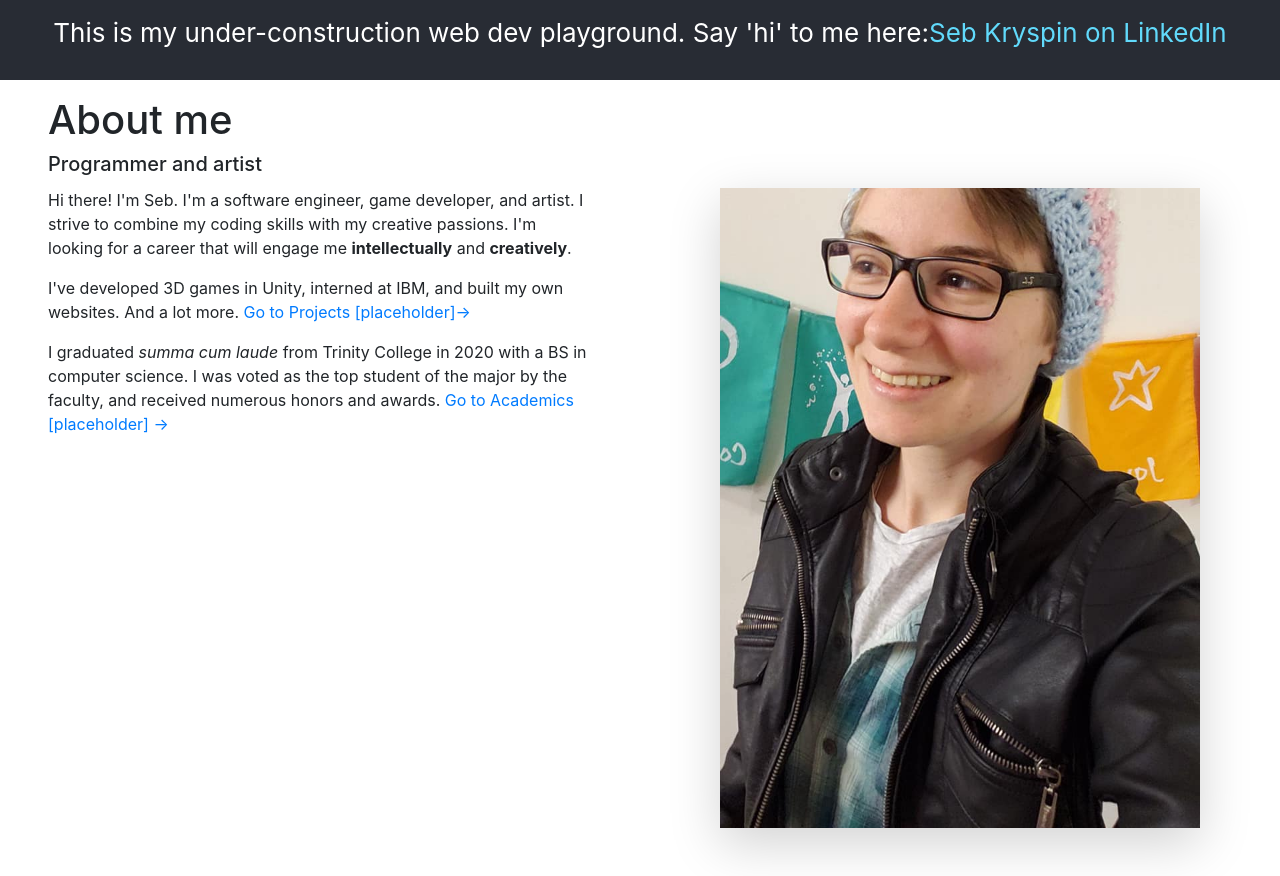
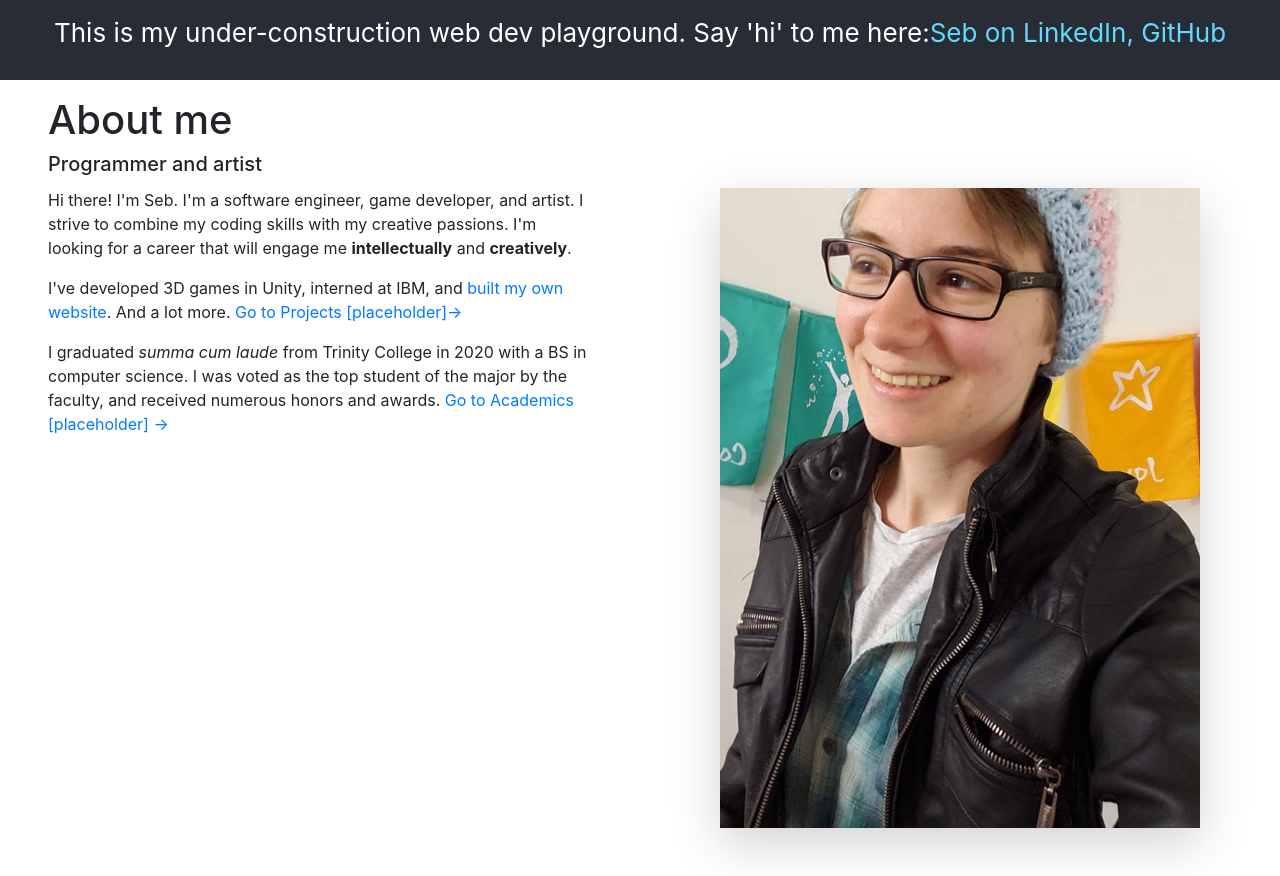
Before and after one commit to skryspin/portfolio-website, a React (Create React App) app: page / in a window 1280 px wide. Built offline with nearby package versions, Linux system fonts and the light colour scheme.

Commit message:
Added github link

```diff
--- a/src/App.js
+++ b/src/App.js
@@ -52,8 +52,9 @@ function Home() {
             target="_blank"
             rel="noopener noreferrer"
           >
-             Seb Kryspin on LinkedIn
+             Seb on LinkedIn
           </a>
+          <a className="App-link" href="https://www.github.com/skryspin/">, GitHub </a>
         </p>
       </header>
   <Container className="" fluid>
@@ -66,7 +67,7 @@ function Home() {
     <p className="">
     Hi there! I'm Seb. I'm a software engineer, game developer, and artist. I strive to combine my coding skills with my creative passions. I'm looking for a career that will engage me <b>intellectually</b> and <b>creatively</b>.</p>
     <p>
-    I've developed 3D games in Unity, interned at IBM, and built my own websites. And a lot more.  <Link to='#projects'> Go to Projects [placeholder]-> </Link></p>
+    I've developed 3D games in Unity, interned at IBM, and <a href="https://github.com/skryspin/portfolio-website"> built my own website</a>. And a lot more.  <Link to='#projects'> Go to Projects [placeholder]-> </Link></p>
     <p alt="I received numerous awards throughout my degree, including best project runner-up and best poster from our computer science department."> I graduated <i>summa cum laude</i> from Trinity College in 2020 with a BS in computer science. I was voted as the top student of the major by the faculty, and received numerous honors and awards. <Link alt="I was also part of InterArts, a specialized gateway program for arts students." to='#education'> Go to Academics [placeholder] -> </Link>
     </p>
 </Col>
```
